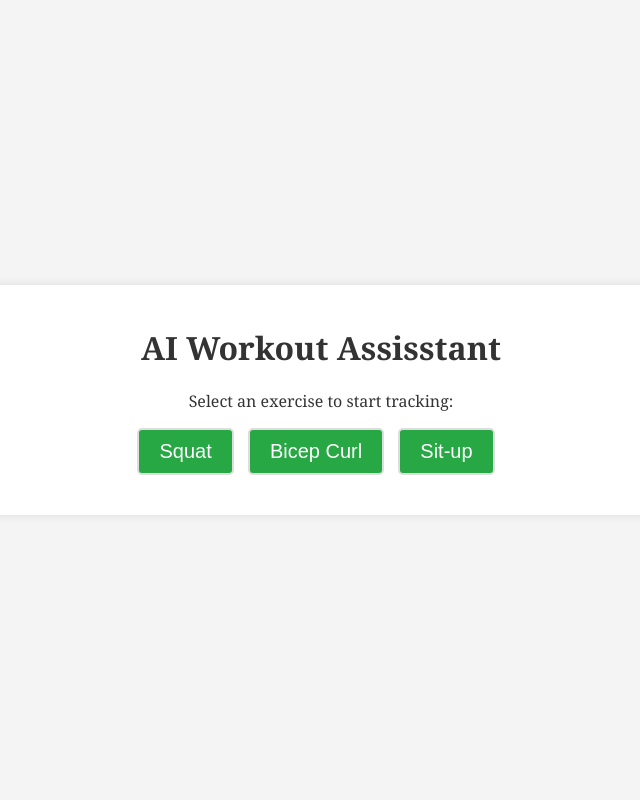
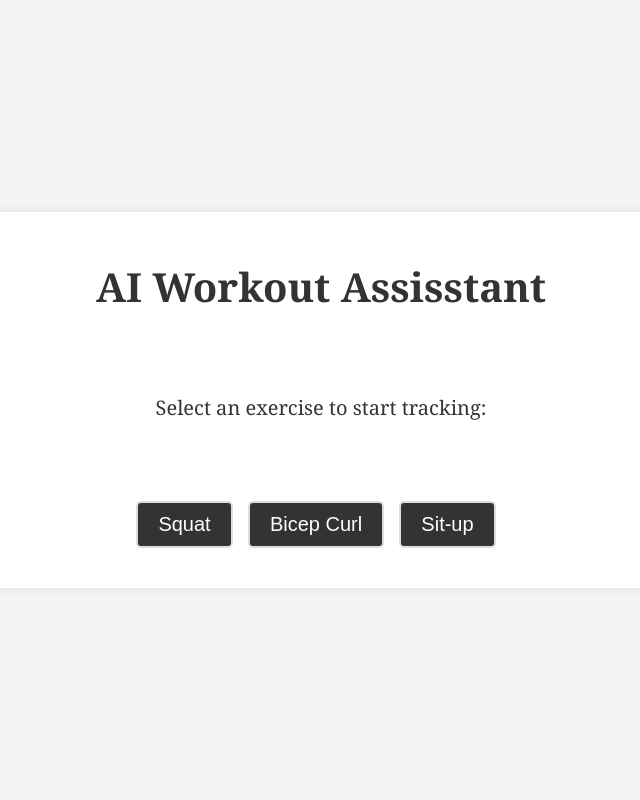
Before and after one commit to eshal26/AI-Workout-Assisstant, a Flask app: page / in a window 1280 px wide. Shown: the whole page, without its empty margins (319-959 px from the left). Run offline with Flask 3, Linux system fonts and the light colour scheme.

Commit message:
updated ui

```diff
--- a/static/styles.css
+++ b/static/styles.css
@@ -1,10 +1,9 @@
 /* styles.css */
 
 body {
-    font-family: Arial, sans-serif;
     margin: 0;
     font-family: Georgia, 'Times New Roman', Times, serif;
-    font-size: 16px;
+    font-size: 20px;
     padding: 0;
     background-color: #f4f4f4;
     color: #333;
@@ -20,7 +19,7 @@ h1 {
 }
 
 .container {
-    width: 80%;
+    width: 60%;
     background: #fff;
     padding: 20px;
     border-radius: 8px;
@@ -28,8 +27,12 @@ h1 {
     text-align: center;
 }
 
+.heading {
+    margin-bottom: 80px;
+}
 
 .form-group {
+    margin-top: 80px;
     margin-bottom: 20px;
 }
 
@@ -46,14 +49,14 @@ button {
     padding: 10px 20px;
     border: none;
     border-radius: 4px;
-    background-color: #28a745;
+    background-color: #333;
     color: #fff;
     font-size: 16px;
     cursor: pointer;
 }
 
 .exercise-btn {
-    background-color: #28a745;
+    background-color: #333;
     color: #fff;
     font-size: 20px;
     margin-right: 10px;
@@ -67,11 +70,12 @@ button {
 }
 
 button:hover {
-    background-color: #218838;
+    background-color: #ddd;
+    color: #333;
 }
 
 #videoFeed {
-    width: 80%;
+    width: 100%;
     border: 2px solid #ddd;
     border-radius: 8px;
     box-shadow: 0 0 5px rgba(0,0,0,0.2);
--- a/templates/index.html
+++ b/templates/index.html
@@ -8,7 +8,7 @@
 </head>
 <body>
     <div class="container">
-        <h1>AI Workout Assisstant</h1>
+        <h1 class="heading" >AI Workout Assisstant</h1>
         <p>Select an exercise to start tracking:</p>
         <form id="exerciseForm">
              <div class="form-group">
```
